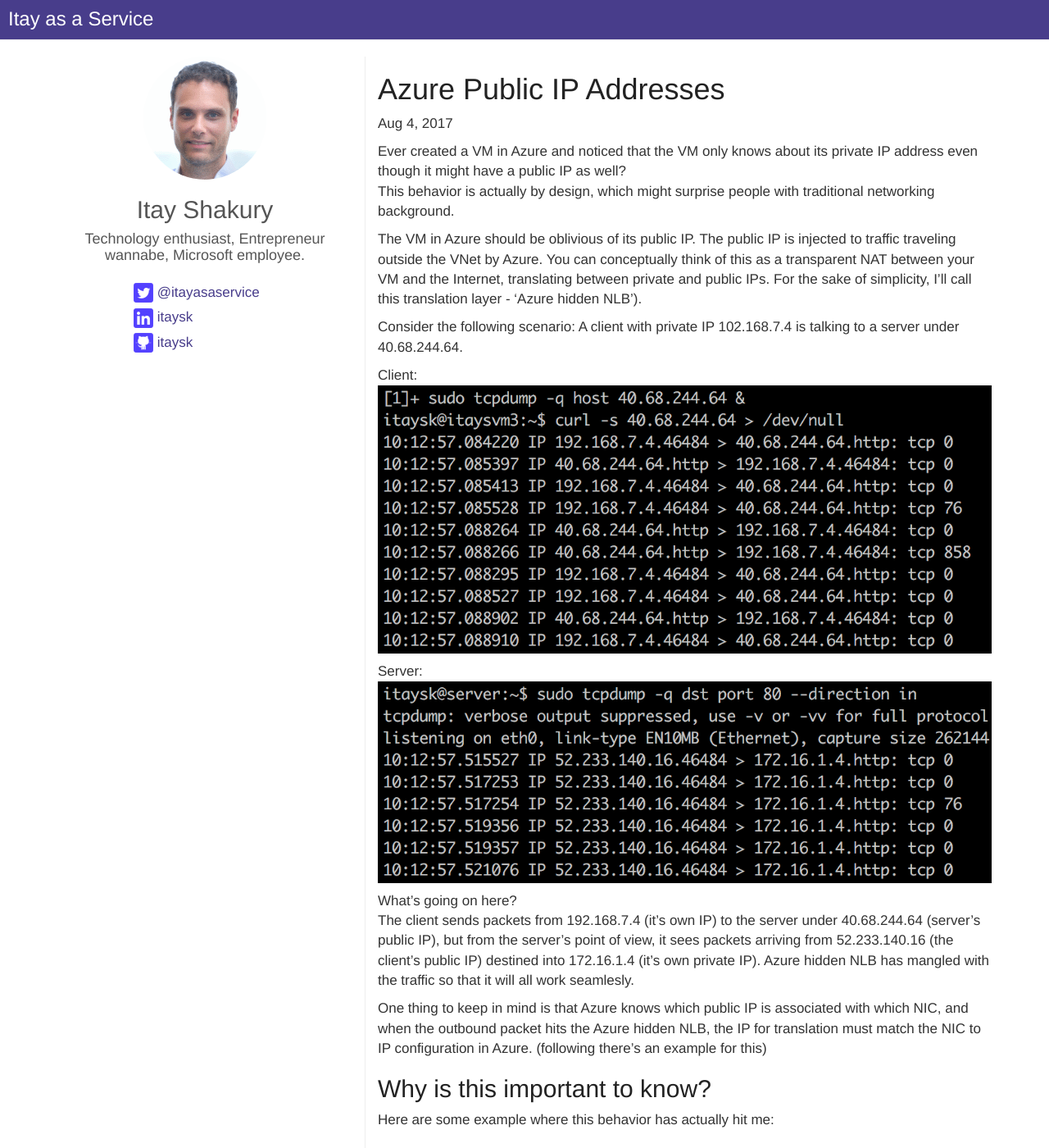
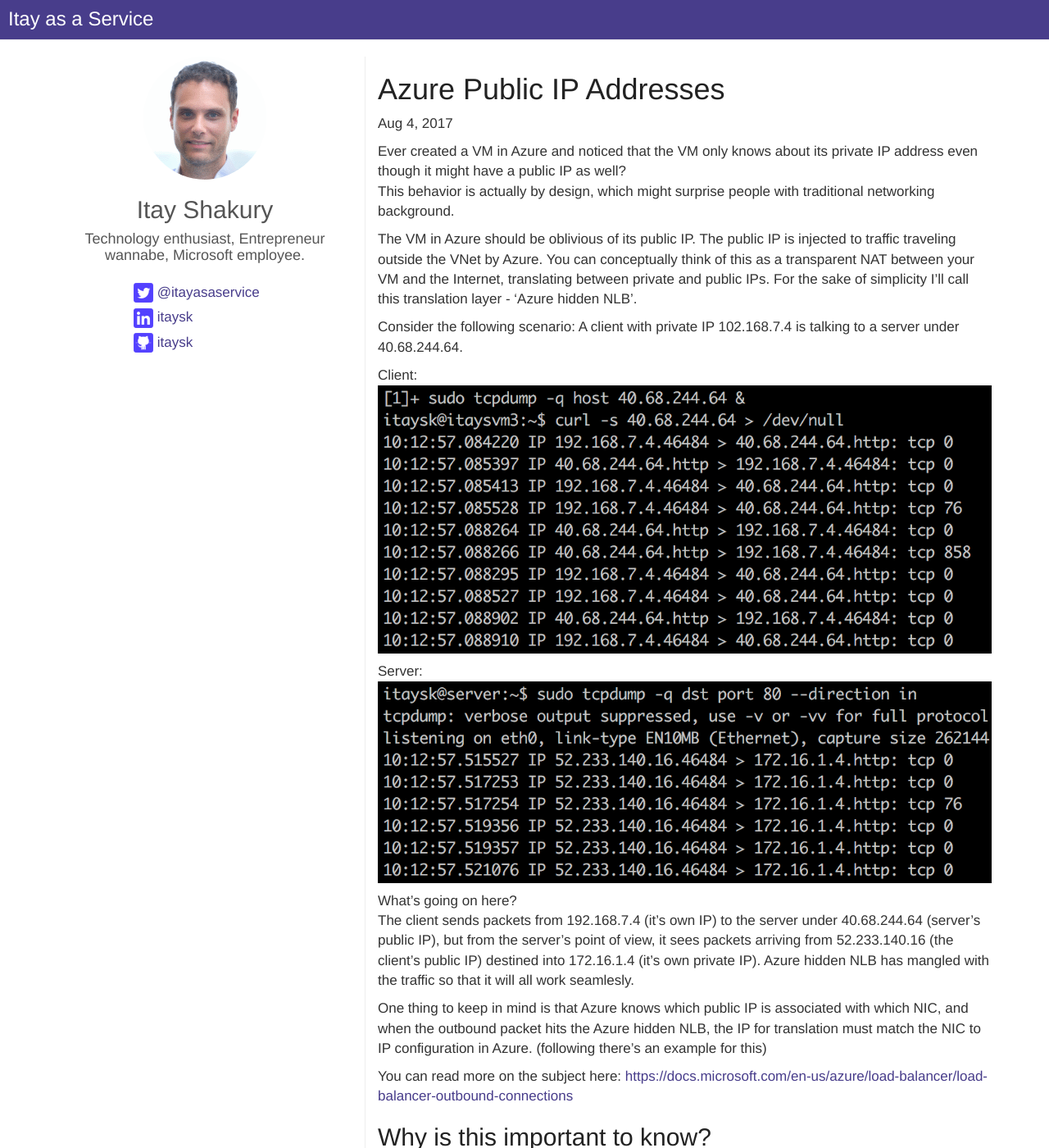
Before and after one commit to itaysk/itaysk.github.io, a Jekyll site: the page built from _posts/2017-08-04-azure-public-ip-addresses.md, in a window 1280 px wide and 1400 px high. Shown: the whole window at 82% size. Built offline with Jekyll 4.4.1, drawn with Linux system fonts in a browser that asks for light colours.

Commit message:
post: public ip addresses typo + link

```diff
--- a/_posts/2017-08-04-azure-public-ip-addresses.md
+++ b/_posts/2017-08-04-azure-public-ip-addresses.md
@@ -8,7 +8,7 @@
 Ever created a VM in Azure and noticed that the VM only knows about its private IP address even though it might have a public IP as well?
 This behavior is actually by design, which might surprise people with traditional networking background.
 
-The VM in Azure should be oblivious of its public IP. The public IP is injected to traffic traveling outside the VNet by Azure. You can conceptually think of this as a transparent NAT between your VM and the Internet, translating between private and public IPs. For the sake of simplicity, I'll call this translation layer - 'Azure hidden NLB').
+The VM in Azure should be oblivious of its public IP. The public IP is injected to traffic traveling outside the VNet by Azure. You can conceptually think of this as a transparent NAT between your VM and the Internet, translating between private and public IPs. For the sake of simplicity I'll call this translation layer - 'Azure hidden NLB'.
 
 Consider the following scenario: A client with private IP 102.168.7.4 is talking to a server under 40.68.244.64.
 
@@ -22,6 +22,8 @@
 The client sends packets from 192.168.7.4 (it's own IP) to the server under 40.68.244.64 (server's public IP), but from the server's point of view, it sees packets arriving from 52.233.140.16 (the client's public IP) destined into 172.16.1.4 (it's own private IP). Azure hidden NLB has mangled with the traffic so that it will all work seamlesly.
 
 One thing to keep in mind is that Azure knows which public IP is associated with which NIC, and when the outbound packet hits the Azure hidden NLB, the IP for translation must match the NIC to IP configuration in Azure. (following there's an example for this)
+
+You can read more on the subject here: [https://docs.microsoft.com/en-us/azure/load-balancer/load-balancer-outbound-connections](https://docs.microsoft.com/en-us/azure/load-balancer/load-balancer-outbound-connections)
 
 ## Why is this important to know?
 Here are some example where this behavior has actually hit me:
```
